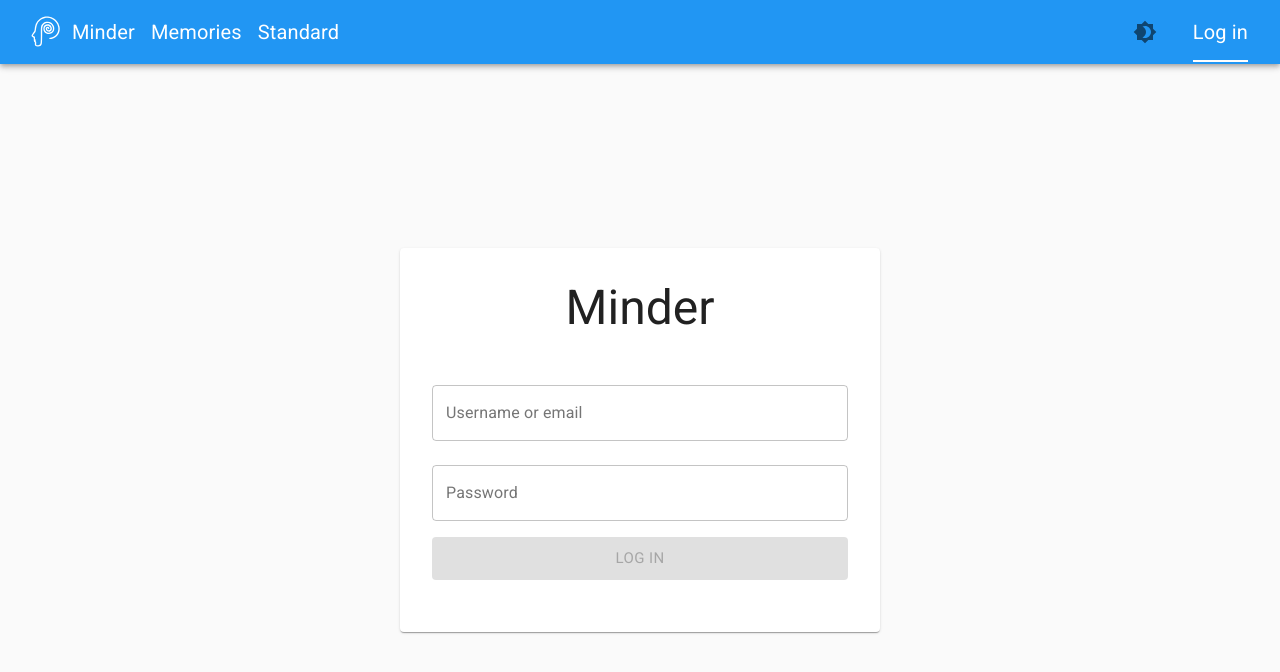
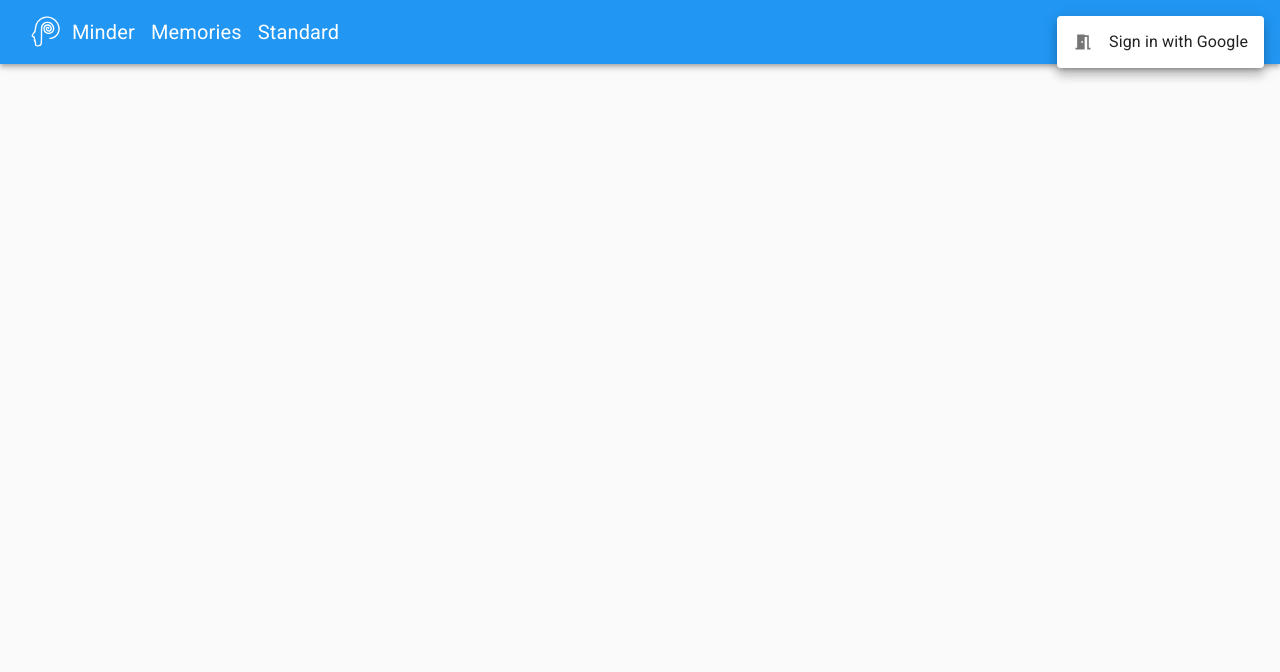
Before and after one commit to davicatunda/minder, a React (Create React App) app: page /minder/login in a window 1280 px wide. Both pictures are taken after a click on the button "Log in". Shown: the top 672 px of the page. Built offline with nearby package versions, Linux system fonts and the light colour scheme; no server answers.

Commit message:
Sign in with google

```diff
--- a/package.json
+++ b/package.json
@@ -22,6 +22,7 @@
     "query-string": "^6.13.7",
     "react": "^17.0.1",
     "react-dom": "^17.0.1",
+    "react-google-login": "^5.1.25",
     "react-router-dom": "^5.2.0",
     "react-scripts": "^4.0.1",
     "react-text-truncate": "^0.16.0",
--- a/src/pages/App.tsx
+++ b/src/pages/App.tsx
@@ -1,4 +1,3 @@
-import { Container, useTheme } from "@material-ui/core";
 import { Route, BrowserRouter as Router, Switch } from "react-router-dom";
 
 import NavBar from "./shared-layout/NavBar";
@@ -9,36 +8,24 @@ const HomePage = loadable(() => import("./home/HomePage"));
 const MemoryPage = loadable(() => import("./memory/MemoryPage"));
 const StandardPage = loadable(() => import("./standard/StandardPage"));
 const ProposalPage = loadable(() => import("./proposal/ProposalPage"));
-const LoginPage = loadable(() => import("./login/LoginPage"));
 
 function App() {
-  const theme = useTheme();
   return (
     <Router>
       <NavBar />
       <Switch>
         <Route exact path="/minder/">
           <HomePage />
-          <div style={{ height: theme.spacing(8) }} />
         </Route>
         <Route exact path="/minder/memories">
           <MemoryPage />
         </Route>
-        <Container
-          maxWidth="md"
-          style={{ display: "flex", flexDirection: "column", flex: 1 }}
-        >
-          <div style={{ height: theme.spacing(2) }} />
         <Route path="/minder/standard">
           <StandardPage />
         </Route>
         <Route path="/minder/proposal/:proposalId">
           <ProposalPage />
         </Route>
-          <Route path="/minder/login">
-            <LoginPage />
-          </Route>
-        </Container>
       </Switch>
     </Router>
   );
--- a/src/pages/home/HomePage.tsx
+++ b/src/pages/home/HomePage.tsx
@@ -93,8 +93,22 @@ export default function HomePage() {
                 of a fully encrypted platform.
               </Typography>
               <div style={{ height: theme.spacing(2) }} />
-              <Button size="large" variant="contained" color="primary">
-                Sign up
+              <Button
+                size="large"
+                variant="contained"
+                color="primary"
+                onClick={() => {
+                  createKey().then((key) => {
+                    const value =
+                      data?.standardProposal?.data ??
+                      '{"Personal":{},"Community":{},"Education":{},"Work":{},"Health":{}}';
+                    history.push(
+                      `minder/memories?title=Demo&key=${key}&data=${value}&readOnly=false`,
+                    );
+                  });
+                }}
+              >
+                Try it
               </Button>
             </Grid>
             <Grid item xs={12} sm={12} md={8}>
@@ -140,8 +154,8 @@ export default function HomePage() {
                 {[
                   "encryption client to client layer",
                   "initial CRUD operations",
-                ].map((completedItem) => (
-                  <ListItem style={{ paddingLeft: 0 }}>
+                ].map((completedItem, index) => (
+                  <ListItem style={{ paddingLeft: 0 }} key={index}>
                     <ListItemIcon>
                       <CheckBox />
                     </ListItemIcon>
@@ -152,8 +166,8 @@ export default function HomePage() {
                   "build User Voted Standard for the recommend fields everyone should have",
                   "create partial copies of your data into shareable units for 3rd parties to consume",
                   "Based on standard create a backend backed by graphql for automatization",
-                ].map((todoItem) => (
-                  <ListItem style={{ paddingLeft: 0 }}>
+                ].map((todoItem, index) => (
+                  <ListItem style={{ paddingLeft: 0 }} key={index}>
                     <ListItemIcon>
                       <CheckBoxOutlineBlank />
                     </ListItemIcon>
@@ -205,8 +219,8 @@ export default function HomePage() {
                   "Consult your data, add new items, reorder them",
                   "Save your key and encrypted data on somewhere safe",
                   "Live your life, and come back whenever your memory fails you",
-                ].map((step) => (
-                  <ListItem style={{ paddingLeft: 0 }}>
+                ].map((step, index) => (
+                  <ListItem style={{ paddingLeft: 0 }} key={index}>
                     <ListItemIcon style={{ paddingRight: 0 }}>
                       <SubdirectoryArrowRight />
                     </ListItemIcon>
@@ -237,6 +251,7 @@ export default function HomePage() {
           </Grid>
         </Grid>
       </Container>
+      <div style={{ height: theme.spacing(10) }} />
     </div>
   );
 }
--- a/src/pages/login/LoginPage.tsx
+++ /dev/null
@@ -1,98 +0,0 @@
-import { Button, Paper, TextField, Typography, useTheme } from "@material-ui/core";
-import React, { useState } from "react";
-import { gql, useApolloClient, useMutation } from "@apollo/client";
-
-import { useHistory } from "react-router-dom";
-
-type LongiResponse = { login: string };
-export default function LoginPage() {
-  const theme = useTheme();
-  const client = useApolloClient();
-  const history = useHistory();
-  const [hasFailed, setHasFailed] = useState(false);
-  const [username, setUsername] = useState("");
-  const [password, setPassword] = useState("");
-  const [login] = useMutation<LongiResponse>(
-    gql`
-      mutation Login($username: String!, $password: String!) {
-        login(username: $username, password: $password)
-      }
-    `,
-  );
-  return (
-    <div style={{ margin: "auto" }}>
-      <Paper
-        style={{
-          paddingTop: theme.spacing(4),
-          paddingLeft: theme.spacing(4),
-          paddingRight: theme.spacing(4),
-          paddingBottom: theme.spacing(2),
-          margin: "auto",
-          maxWidth: 480,
-          width: "100%",
-        }}
-      >
-        <Typography align="center" variant="h3" gutterBottom>
-          Minder
-        </Typography>
-        <div style={{ height: theme.spacing(2) }} />
-        <TextField
-          variant="outlined"
-          margin="normal"
-          fullWidth
-          label="Username or email"
-          autoComplete="username"
-          value={username}
-          onChange={(e) => {
-            setUsername(e.target.value);
-            setHasFailed(false);
-          }}
-          autoFocus
-        />
-        <TextField
-          variant="outlined"
-          margin="normal"
-          fullWidth
-          label="Password"
-          type="password"
-          autoComplete="current-encryption-key"
-          value={password}
-          onChange={(e) => {
-            setPassword(e.target.value);
-            setHasFailed(false);
-          }}
-        />
-        <div style={{ height: theme.spacing(1) }} />
-        <Button
-          fullWidth
-          variant="contained"
-          disabled={username === "" || password === "" || hasFailed}
-          color="primary"
-          size="large"
-          onClick={() => {
-            login({ variables: { username, password } }).then(({ data }) => {
-              if (data?.login == null) {
-                return setHasFailed(true);
-              }
-
-              localStorage.setItem("token", data.login);
-              history.push("/minder/memories");
-              client.resetStore();
-            });
-          }}
-        >
-          Log in
-        </Button>
-        <div style={{ height: theme.spacing(2) }} />
-        <Typography
-          variant="body2"
-          color="error"
-          align="center"
-          style={{ visibility: hasFailed ? "initial" : "hidden" }}
-        >
-          That's not the droid you're looking for
-        </Typography>
-      </Paper>
-    </div>
-  );
-}
--- a/src/pages/shared-layout/NavBar.tsx
+++ b/src/pages/shared-layout/NavBar.tsx
@@ -10,91 +10,121 @@ import {
   Typography,
   useTheme,
 } from "@material-ui/core";
+import {
+  GoogleLoginResponse,
+  useGoogleLogin,
+  useGoogleLogout,
+} from "react-google-login";
 import React, { ReactNode, useRef, useState } from "react";
-import { gql, useApolloClient, useMutation, useQuery } from "@apollo/client";
+import { gql, useApolloClient, useMutation } from "@apollo/client";
 import { useHistory, useLocation } from "react-router-dom";
 
 import Logo from "./Logo";
+import autoRefreshToken from "./autoRefreshToken";
 import { useTogglePaletteContext } from "./useTogglePaletteContext";
 
-const QUERY = gql`
-  query NavBarLoggedIn {
-    user {
-      username
-    }
-  }
-`;
-
-type NavBarLoggedInResponse = {
-  user?: {
-    username: string;
-  };
-};
+const GOOGLE_CLIENT_ID =
+  "79887996241-lkot8h9s6ehcv4cd07kl9nsugt965pr8.apps.googleusercontent.com";
 
 export default function NavBar() {
   const theme = useTheme();
   const { togglePalette } = useTogglePaletteContext();
-  const { data, loading } = useQuery<NavBarLoggedInResponse>(QUERY);
   return (
     <AppBar
       position="static"
       color={theme.palette.type === "light" ? "primary" : "default"}
     >
       <Toolbar>
-        <NavBarButton icon={<Logo size={36} />} route="/minder" label="Minder" />
-        <NavBarButton route="/minder/memories" label="Memories" />
-        <NavBarButton route="/minder/standard" label="Standard" />
+        <NavBarRouteButton
+          startIcon={<Logo size={36} />}
+          route="/minder"
+          label="Minder"
+        />
+        <NavBarRouteButton route="/minder/memories" label="Memories" />
+        <NavBarRouteButton route="/minder/standard" label="Standard" />
         <div style={{ flexGrow: 1 }} />
         <IconButton onClick={togglePalette}>
           <Brightness4 />
         </IconButton>
         <div style={{ width: theme.spacing(2) }} />
-        {loading ? null : data?.user != null ? (
-          <LoggedInButton username={data.user.username} />
-        ) : (
-          <NavBarButton route="/minder/login" label="Log in" />
-        )}
+        <LogInButton />
       </Toolbar>
     </AppBar>
   );
 }
 
-function LoggedInButton({ username }: { username: string }) {
-  const history = useHistory();
+function LogInButton() {
   const client = useApolloClient();
-  const anchorRef = useRef(null);
-  const [isShowingPopover, setIsShowingPopover] = useState(false);
-  const [logout] = useMutation(
+  const [signin] = useMutation<{ signin: boolean }>(
     gql`
-      mutation Logout {
-        logout
+      mutation Signin {
+        signin
       }
     `,
   );
+
+  const [isLoggedIn, setIsLoggedIn] = useState(false);
+  const { signIn } = useGoogleLogin({
+    clientId: GOOGLE_CLIENT_ID,
+    cookiePolicy: "single_host_origin",
+    isSignedIn: true,
+    onSuccess: (response) => {
+      setIsLoggedIn(true);
+      const googleUser = response as GoogleLoginResponse;
+      localStorage.setItem("token", googleUser.getAuthResponse().id_token);
+      client
+        .resetStore()
+        .then(() => signin())
+        .then(({ data }) => {
+          if (data?.signin === true) {
+            autoRefreshToken(googleUser);
+          } else {
+            localStorage.setItem("token", "");
+            client.resetStore();
+          }
+        });
+    },
+    onFailure: (response) => {
+      setIsLoggedIn(false);
+    },
+  });
+
+  const { signOut } = useGoogleLogout({
+    clientId: GOOGLE_CLIENT_ID,
+    cookiePolicy: "single_host_origin",
+    onLogoutSuccess: () => {
+      setIsLoggedIn(false);
+      localStorage.setItem("token", "");
+      client.resetStore();
+    },
+    onFailure: () => {},
+  });
+
+  const anchorRef = useRef(null);
+  const [isShowingPopover, setIsShowingPopover] = useState(false);
   return (
     <>
-      <Button
-        color="inherit"
-        startIcon={<AccountCircle />}
-        onClick={() => setIsShowingPopover(true)}
-        ref={anchorRef}
-      >
-        <Typography variant="h6">{username}</Typography>
-      </Button>
+      <span ref={anchorRef}>
+        {isLoggedIn ? (
+          <IconButton onClick={() => setIsShowingPopover(true)}>
+            <AccountCircle />
+          </IconButton>
+        ) : (
+          <NavBarButtonLayout onClick={() => setIsShowingPopover(true)}>
+            Log in
+          </NavBarButtonLayout>
+        )}
+      </span>
       <Menu
         anchorEl={anchorRef.current}
         open={isShowingPopover}
         onClose={() => setIsShowingPopover(false)}
       >
+        {isLoggedIn ? (
           <MenuItem
             onClick={() => {
-            logout().then(() => {
               setIsShowingPopover(false);
-              localStorage.setItem("token", "");
-              client.resetStore().then(() => {
-                history.push("/minder/");
-              });
-            });
+              signOut();
             }}
           >
             <ListItemIcon style={{ minWidth: 36 }}>
@@ -102,29 +132,36 @@ function LoggedInButton({ username }: { username: string }) {
             </ListItemIcon>
             <Typography>Logout</Typography>
           </MenuItem>
+        ) : (
+          <MenuItem
+            onClick={() => {
+              setIsShowingPopover(false);
+              signIn();
+            }}
+          >
+            <ListItemIcon style={{ minWidth: 36 }}>
+              <MeetingRoom fontSize="small" color="action" />
+            </ListItemIcon>
+            <Typography>Sign in with Google</Typography>
+          </MenuItem>
+        )}
       </Menu>
     </>
   );
 }
 
-type NavBarButtonProps = {
+type NavBarRouteButtonProps = {
   route: string;
-  icon?: ReactNode;
+  startIcon?: ReactNode;
   label: string;
 };
-function NavBarButton({ route, icon, label }: NavBarButtonProps) {
+function NavBarRouteButton({ route, startIcon, label }: NavBarRouteButtonProps) {
   const theme = useTheme();
   const location = useLocation();
   const history = useHistory();
   const hasSelectedStyle = location.pathname === route && route !== "/minder";
   return (
-    <Button
-      color="inherit"
-      onClick={() => history.push(route)}
-      startIcon={icon}
-      style={{ textTransform: "none" }}
-      disableRipple
-    >
+    <NavBarButtonLayout onClick={() => history.push(route)} startIcon={startIcon}>
       {hasSelectedStyle && (
         <span
           style={{
@@ -137,7 +174,30 @@ function NavBarButton({ route, icon, label }: NavBarButtonProps) {
           }}
         />
       )}
-      <Typography variant="h6">{label}</Typography>
+      {label}
+    </NavBarButtonLayout>
+  );
+}
+
+type NavBarButtonLayoutProps = {
+  onClick(): void;
+  startIcon?: ReactNode;
+  children: ReactNode;
+};
+function NavBarButtonLayout({
+  onClick,
+  startIcon,
+  children,
+}: NavBarButtonLayoutProps) {
+  return (
+    <Button
+      color="inherit"
+      onClick={onClick}
+      startIcon={startIcon}
+      style={{ textTransform: "none" }}
+      disableRipple
+    >
+      <Typography variant="h6">{children}</Typography>
     </Button>
   );
 }
--- /dev/null
+++ b/src/pages/shared-layout/autoRefreshToken.ts
@@ -0,0 +1,14 @@
+import { GoogleLoginResponse } from "react-google-login";
+
+export default function autoRefreshToken(res: GoogleLoginResponse): void {
+  let refreshTiming = (res.tokenObj.expires_in || 3600 - 5 * 60) * 1000;
+
+  const refreshToken = async () => {
+    const newAuthRes = await res.reloadAuthResponse();
+    refreshTiming = (newAuthRes.expires_in || 3600 - 5 * 60) * 1000;
+    localStorage.setItem("token", newAuthRes.id_token);
+    setTimeout(refreshToken, refreshTiming);
+  };
+
+  setTimeout(refreshToken, refreshTiming);
+}
```
Also changed, not shown: 1 other file (tests, documents, lock files or other folders). Lines whose indentation alone changed are shown as unchanged.
